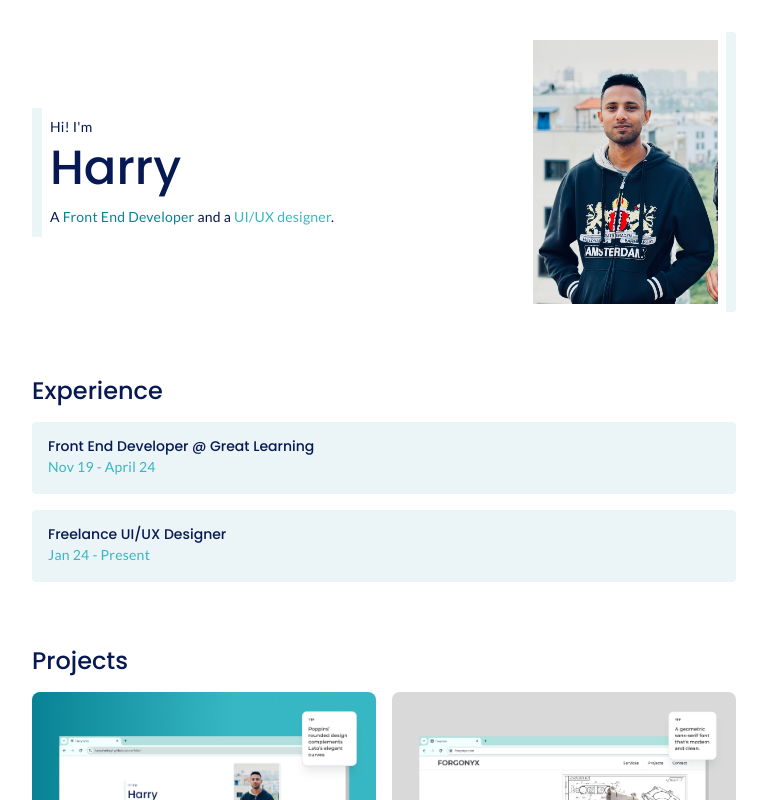
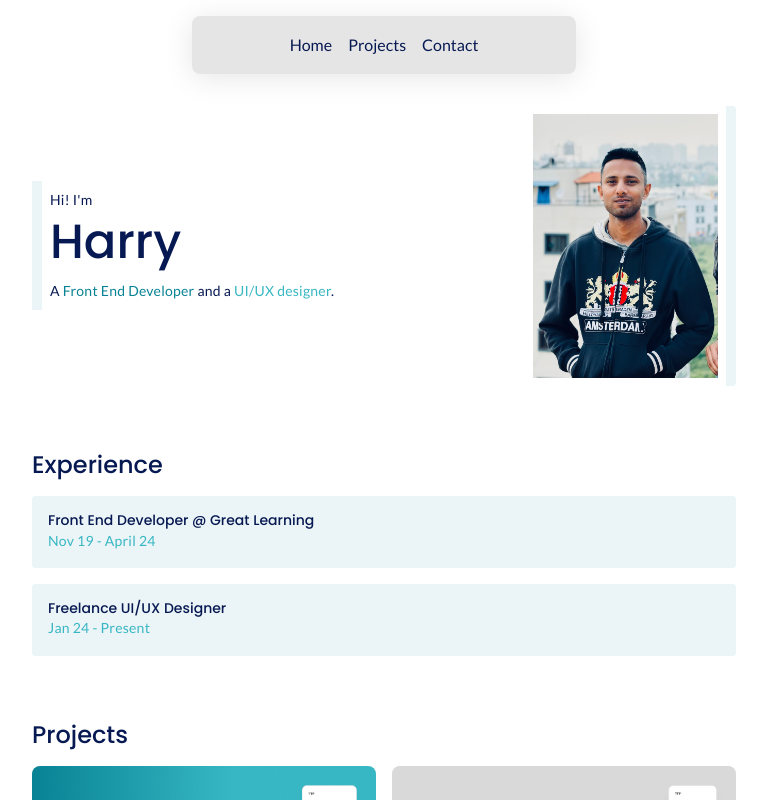
Before and after one commit to harrythettayil/portfolio-react, a React (Vite) app: page / in a window 1280 px wide. Shown: the top 800 px of the page, without its empty margins (256-1023 px from the left). Built offline with nearby package versions, Linux system fonts and the light colour scheme.

Commit message:
navbar added

```diff
--- a/src/App.css
+++ b/src/App.css
@@ -102,6 +102,7 @@ a {
 .container {
   width: 100%;
   padding: 32px 16px;
+  scroll-margin-top: 60px;
 }
 
 /* --- Utility Classes --- */
--- a/src/App.jsx
+++ b/src/App.jsx
@@ -1,3 +1,4 @@
+import Navbar from './components/navbar/navbar'
 import Banner from './components/banner/banner'
 import Experience from './components/experience/experience'
 import Project from './components/project/project'
@@ -8,6 +9,7 @@ import './App.css'
 function App() {
   return (
     <>
+    <Navbar />
     <Banner />
     <Experience />
     <Project />
--- a/src/components/banner/banner.jsx
+++ b/src/components/banner/banner.jsx
@@ -4,7 +4,7 @@ import image from "../../assets/images/harry.jpg";
 
 function Banner() {
   return (
-    <div className="container">
+    <div id="banner" className="container">
       <div className="d-flex banner">
         <div className="banner-text">
           <p>Hi!&nbsp;I'm</p>
--- a/src/components/footer/footer.jsx
+++ b/src/components/footer/footer.jsx
@@ -6,7 +6,7 @@ function Footer() {
   const currentYear = new Date().getFullYear();
 
   return (
-    <div className="container">
+    <div id="footer" className="container">
       <h2 className="mb-3">Contact</h2>
       <div className="contact-gird">
         <div className="contact-gird__column bg-color first-column">
--- /dev/null
+++ b/src/components/navbar/navbar.css
@@ -0,0 +1,35 @@
+.nav{
+    margin: 16px auto 0;
+    padding: 16px;
+    border-radius: 8px;
+    position: sticky;
+    top: 16px;
+    width: 90%;
+    background: rgba(0, 0, 0, 0.1); /* Slightly darker semi-transparent background */
+    box-shadow: 0 4px 30px rgba(0, 0, 0, 0.1); /* Soft shadow */
+    backdrop-filter: blur(24px); /* Frosted glass effect */
+    -webkit-backdrop-filter: blur(12px); /* Frosted glass for Safari */
+}
+
+.nav-links{
+    gap: 16px;
+    margin: 0 auto;
+}
+
+.nav-links a {
+	transition: 0.35s;
+}
+
+.nav-links a:hover {
+	text-shadow: 0 0 15px var(--primary-color);
+	-moz-transform: scale(1.05);
+	-webkit-transform: scale(1.05);
+	-o-transform: scale(1.05);
+	transform: scale(1.05);
+}
+
+@media (min-width:768px) {
+    .nav{
+        width: 30%;
+    }
+}
--- /dev/null
+++ b/src/components/navbar/navbar.jsx
@@ -0,0 +1,16 @@
+import React from "react";
+import "./navbar.css";
+
+function Navbar() {
+  return (
+    <div className="nav d-flex">
+      <div className="nav-links d-flex">
+        <a href="#banner">Home</a>
+        <a href="#projects">Projects</a>
+        <a href="#footer">Contact</a>
+      </div>
+    </div>
+  );
+}
+
+export default Navbar;
--- a/src/components/project/project.css
+++ b/src/components/project/project.css
@@ -39,6 +39,9 @@
   }
 
   .project:hover {
+    -moz-transform: scale(1.02);
+    -webkit-transform: scale(1.02);
+    -o-transform: scale(1.02);
     transform: scale(1.02);
   }
 
--- a/src/components/project/project.jsx
+++ b/src/components/project/project.jsx
@@ -5,7 +5,7 @@ import ProjectItem from "./projectItem/projectItem";
 
 function Project() {
   return (
-    <div className="container projects">
+    <div id="projects" className="container projects">
       <h2 className="mb-3">Projects</h2>
       <div className="d-flex">
         {projects.map((project, index) => (
```
